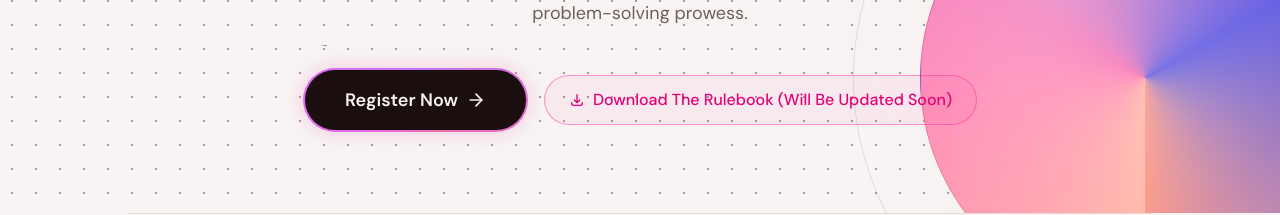
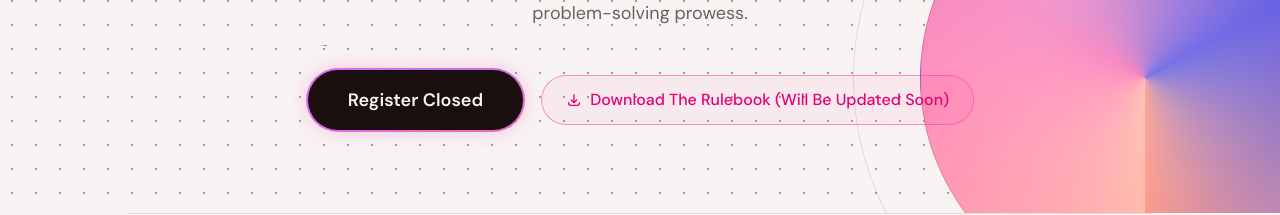
Before and after one commit to Itsmmdoha/grace-hopper-landing, a Next.js app: page / in a window 1280 px wide. Shown: the part 587-802 px from the top of the page. Built offline with nearby package versions, Linux system fonts and the light colour scheme; a web font is replaced by a local one.

Commit message:
Register Now Closed

```diff
--- a/components/register-button.tsx
+++ b/components/register-button.tsx
@@ -51,7 +51,9 @@ export function RegisterButton({
         </button>
         {showMessage && (
           <div className="mt-4 p-4 rounded-xl bg-card border border-border text-sm text-muted-foreground max-w-md absolute top-full left-0 z-50">
-            {"We're sorry, but the registration deadline for the programming contest has passed. Registration is no longer available."}
+            {
+              "We're sorry, but the registration deadline for the programming contest has passed. Registration is no longer available."
+            }
             <button
               onClick={() => setShowMessage(false)}
               className="ml-2 text-primary hover:underline text-xs"
@@ -66,7 +68,7 @@ export function RegisterButton({
 
   return (
     <a
-      href={registrationUrl}
+      href="#"
       target="_blank"
       rel="noopener noreferrer"
       // The wrapper handles the outer pill shape, the 2px border thickness (p-[2px]), and the ambient pink shadow glow
@@ -81,9 +83,11 @@ export function RegisterButton({
 
       {/* Inner Solid Button */}
       {/* This sits on top of the spinner, leaving exactly 2px of the spinning gradient visible at the edges */}
-      <span className={`relative flex items-center justify-center gap-2 px-10 py-4 rounded-full w-full h-full text-lg font-semibold ${base}`}>
-        Register Now
-        <ArrowRight className="w-5 h-5 group-hover:translate-x-1 transition-transform" />
+      <span
+        className={`relative flex items-center justify-center gap-2 px-10 py-4 rounded-full w-full h-full text-lg font-semibold ${base}`}
+      >
+        Register Closed
+        {/* <ArrowRight className="w-5 h-5 group-hover:translate-x-1 transition-transform" /> */}
       </span>
     </a>
   );
```
